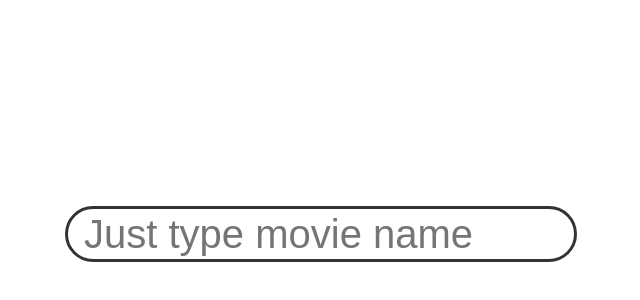
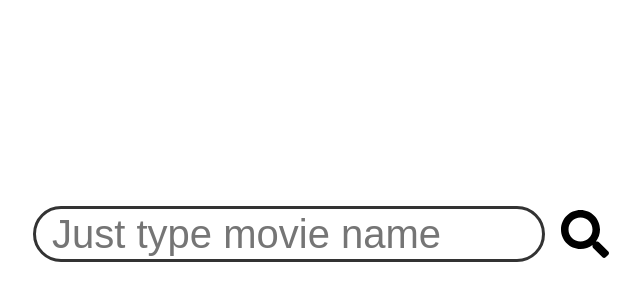
Before and after one commit to andrii-matviichuk/movie-finder, a React (Create React App) app: page / in a window 1280 px wide. Shown: the part 166-466 px from the top of the page, without its empty margins (319-959 px from the left). Built offline with nearby package versions, Linux system fonts and the light colour scheme.

Commit message:
small update

```diff
--- a/package.json
+++ b/package.json
@@ -3,12 +3,17 @@
   "version": "0.1.0",
   "private": true,
   "dependencies": {
+    "@fortawesome/fontawesome-svg-core": "^1.2.32",
+    "@fortawesome/free-solid-svg-icons": "^5.15.1",
+    "@fortawesome/react-fontawesome": "^0.1.12",
     "@testing-library/jest-dom": "^5.11.6",
     "@testing-library/react": "^11.2.1",
     "@testing-library/user-event": "^12.2.2",
     "react": "^17.0.1",
     "react-dom": "^17.0.1",
+    "react-redux": "^7.2.2",
     "react-scripts": "4.0.0",
+    "redux": "^4.0.5",
     "sass": "^1.29.0",
     "web-vitals": "^0.2.4"
   },
--- a/src/components/Search.js
+++ b/src/components/Search.js
@@ -1,9 +1,12 @@
 import SearchInput from "./SearchInput";
+import { FontAwesomeIcon } from "@fortawesome/react-fontawesome";
+import { faSearch } from "@fortawesome/free-solid-svg-icons";
 
 function Search() {
   return (
     <div className="Search">
       <SearchInput />
+      <FontAwesomeIcon className="search-icon 2x" icon={faSearch} size="3x" />
     </div>
   );
 }
--- a/src/styles/_search.scss
+++ b/src/styles/_search.scss
@@ -4,5 +4,4 @@
   display: flex;
   align-items: center;
   justify-content: center;
-  flex-direction: column;
 }
--- a/src/styles/_searchinput.scss
+++ b/src/styles/_searchinput.scss
@@ -7,6 +7,7 @@
   padding: 1rem;
   border: 0.2rem solid #333;
   transition: all 0.3s ease;
+  margin-right: 1rem;
   &:focus {
     box-shadow: 0 0 3pt 2pt #333;
   }
```
Also changed, not shown: 1 other file (tests, documents, lock files or other folders).
